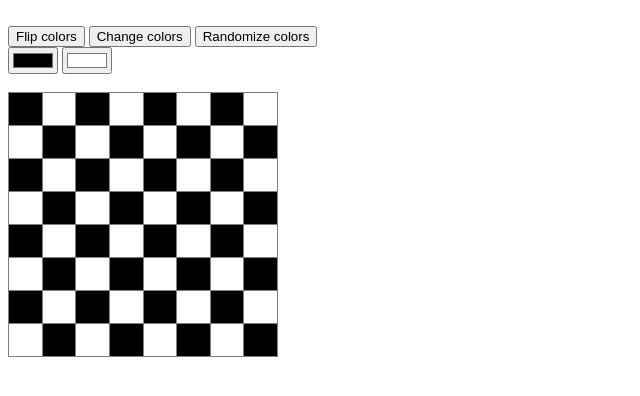
After one commit to bea73693/WebDevStarterProject, a Flask app: template app/templates/table.html in a window 1280 px wide. The commit adds this page. Shown: the top 396 px of the page, without its empty margins (0-640 px from the left). Run offline with Flask 2, Linux system fonts and the light colour scheme; the template is opened without the code that fills it, so the values that code supplies are empty; some libraries are stand-ins or nearby versions.

Commit message:
change colors, randomize

```diff
--- /dev/null
+++ b/app/static/colorFunctions.js
@@ -0,0 +1,60 @@
+
+window.onload = function() {
+    $("#flip").click(function () {
+        var objs1 = document.getElementsByClassName("c1");
+        var objs2 = document.getElementsByClassName("c2");
+        $.ajax({
+            type: 'POST',
+            contentType: 'application/json',
+            url: "/flip_color",
+            data: JSON.stringify({
+                'color1': window.getComputedStyle(objs1[0]).backgroundColor,
+                'color2': window.getComputedStyle(objs2[0]).backgroundColor,
+            }),
+            success: function (response) {
+                editColors(response);
+            }
+        });
+    });
+    $("#change").click(function () {
+        var colorc1 = document.getElementById("colorc1").value;
+        var colorc2 = document.getElementById("colorc2").value;
+        $.ajax({
+            type: 'POST',
+            contentType: 'application/json',
+            url: "/change_color",
+            data: JSON.stringify({
+                'color1': colorc1,
+                'color2': colorc2,
+            }),
+            success: function (response) {
+                editColors(response);
+            }
+        });
+    });
+    $("#random").click(function () {
+        var colors = {
+            "color1": getRandomColor(),
+            "color2": getRandomColor()
+        };
+        editColors(colors);
+    });
+
+    function getRandomColor() {
+        var letters = '0123456789ABCDEF';
+        var color = '#';
+        for (var i = 0; i < 6; i++) {
+            color += letters[Math.floor(Math.random() * 16)];
+        }
+        return color;
+    }
+
+    function editColors(colors) {
+        var elements1 = document.getElementsByClassName('c1');
+        var elements2 = document.getElementsByClassName('c2');
+        for (var i = 0; i < elements1.length; i++) {
+            elements1[i].style.backgroundColor = colors['color1'];
+            elements2[i].style.backgroundColor = colors['color2'];
+        }
+    }
+}
--- a/app/templates/base.html
+++ b/app/templates/base.html
@@ -12,47 +12,17 @@
         width: 30px;
         height: 30px;
     }
+    .c1{
+        background-color: #000000;
+    }
+    .c2{
+        background-color: white;
+    }
+
 </style>
 <body>
-<br>
-<button id="change" onclick="change_color()">Change colors</button>
-<br>
-<br>
-    <table width="270px" border="1px">
-    {% for n in range(8) %}
-        <tr>
-            {% for i in range(8) %}
-                {% if (i+n%2)%2 == 0 %}
-                    <td id="c1" bgcolor="black"></td>
-                {% else %}
-                    <td id="c2" bgcolor="white"></td>
-                {% endif %}
-            {% endfor %}
-        </tr>
-    {% endfor %}
-</table>
-<div id="status"></div>
-<script>
-    function change_color(){
-        var hr = new XMLHttpRequest();
-        var url = "process.php";
-        var obj1 = document.getElementById("c1");
-        var color1 = window.getComputedStyle(obj1).backgroundColor;
-        var obj2 = document.getElementById("c2");
-        var color2 = window.getComputedStyle(obj2).backgroundColor;
-        console.log(color1, color2);
-        var vars = "bgc1="+color1+"&bgc2="+color2;
-        hr.open("POST", url, true);
-
-        hr.setRequestHeader("Content-type", "application/x-www-form-urlencoded");
-        hr.onreadystatechange = function(){
-            if(hr.readyState == 4 && hr.status == 200){
-                var return_data = hr.responseText;
-                document.getElementById("status").innerHTML = return_data;
-
-            }
-            hr.send(vars);
-        }
-}</script>
+<script src="http://ajax.googleapis.com/ajax/libs/jquery/1.7.1/jquery.min.js" type="text/javascript"></script>
+<script src="{{ url_for('static', filename='colorFunctions.js') }}" type="text/javascript"></script>
+{% block content %}{% endblock %}
 </body>
 </html>
--- /dev/null
+++ b/app/templates/table.html
@@ -0,0 +1,87 @@
+{% extends 'base.html' %}
+{% block content %}
+<br>
+<button id="flip">Flip colors</button>
+<button id="change">Change colors</button>
+<button id="random">Randomize colors</button>
+<br>
+<input id="colorc1" type="color">
+<input id="colorc2" type="color" value="#ffffff">
+<br>
+<br>
+    <table width="270px" border="1px">
+    {% for n in range(8) %}
+        <tr>
+            {% for i in range(8) %}
+                {% if (i+n%2)%2 == 0 %}
+                    <td class="c1"></td>
+                {% else %}
+                    <td class="c2"></td>
+                {% endif %}
+            {% endfor %}
+        </tr>
+    {% endfor %}
+    </table>
+<script>
+/*
+
+    $("#flip").click(function(){
+        var objs1 = document.getElementsByClassName("c1");
+        var objs2 = document.getElementsByClassName("c2");
+        $.ajax({
+            type: 'POST',
+            contentType: 'application/json',
+            url: "/flip_color",
+            data: JSON.stringify({
+                'color1': window.getComputedStyle(objs1[0]).backgroundColor,
+                'color2': window.getComputedStyle(objs2[0]).backgroundColor,
+            }),
+            success: function(response){
+                editColors(response);
+            }
+        });
+    });
+    $("#change").click(function(){
+        var colorc1 = document.getElementById("colorc1").value;
+        var colorc2 = document.getElementById("colorc2").value;
+        $.ajax({
+            type: 'POST',
+            contentType: 'application/json',
+            url: "/change_color",
+            data: JSON.stringify({
+                'color1': colorc1,
+                'color2': colorc2,
+            }),
+            success: function(response){
+                editColors(response);
+            }
+        });
+    });
+    $("#random").click(function(){
+        var colors = {
+            "color1":getRandomColor(),
+            "color2":getRandomColor()
+        };
+        editColors(colors);
+    });
+    function getRandomColor() {
+        var letters = '0123456789ABCDEF';
+        var color = '#';
+        for (var i = 0; i < 6; i++) {
+            color += letters[Math.floor(Math.random() * 16)];
+        }
+        return color;
+    }
+    function editColors(colors){
+        var elements1 = document.getElementsByClassName('c1');
+        var elements2 = document.getElementsByClassName('c2');
+        for(var i = 0; i < elements1.length; i++){
+            elements1[i].style.backgroundColor = colors['color1'];
+            elements2[i].style.backgroundColor = colors['color2'];
+        }
+    }
+
+*/
+
+</script>
+{% endblock %}
```
Also changed, not shown: app/__init__.py (+21 -2 lines), requirements.txt (line endings or trailing spaces), 1 other file.
